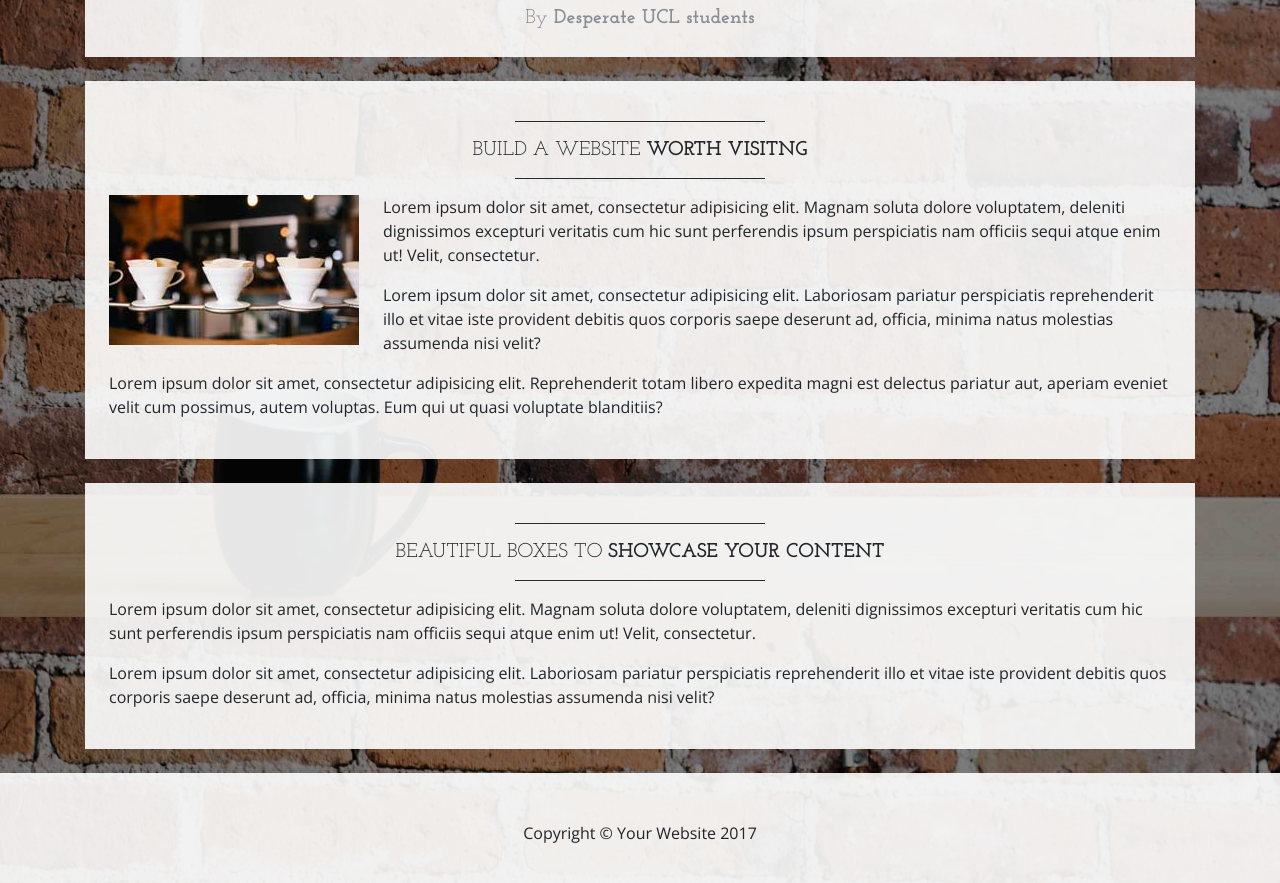
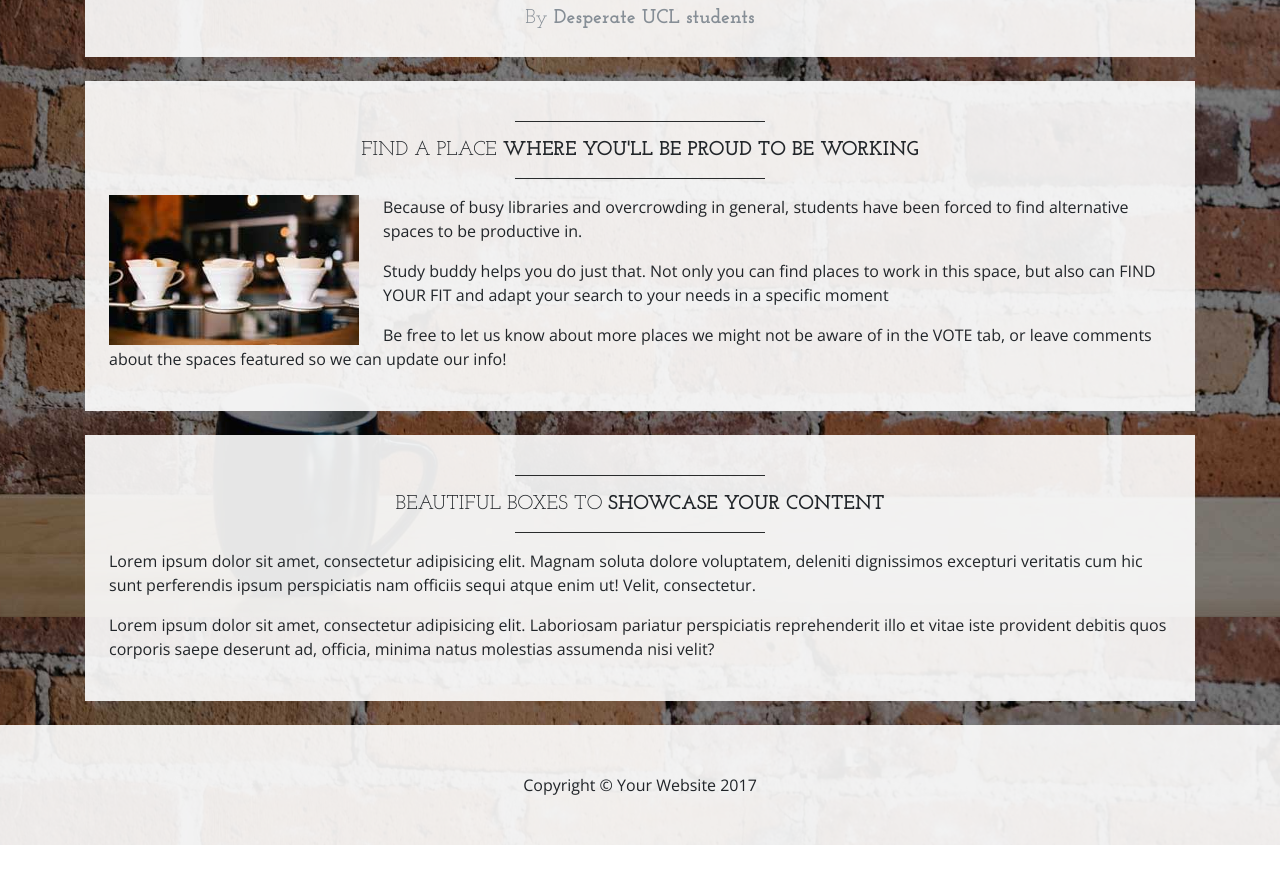
Before and after one commit to casa-carmen/new-study-buddy, a website: page index.html in a window 1280 px wide. Shown: the part 983-1866 px from the top of the page. After the commit the page ends 1828 px from the top, so only its background shows below. Drawn offline with nearby package versions, Linux system fonts and the light colour scheme.

Commit message:
description
changed description from generic to something about studdy buddy

```diff
--- a/index.html
+++ b/index.html
@@ -109,14 +109,14 @@
 
       <div class="bg-faded p-4 my-4">
         <hr class="divider">
-        <h2 class="text-center text-lg text-uppercase my-0">Build a website
-          <strong>worth visitng</strong>
+        <h2 class="text-center text-lg text-uppercase my-0">Find a place
+          <strong>where you'll be proud to be working</strong>
         </h2>
         <hr class="divider">
         <img class="img-fluid float-left mr-4 d-none d-lg-block" src="img/intro-pic.jpg" alt="">
-        <p>Lorem ipsum dolor sit amet, consectetur adipisicing elit. Magnam soluta dolore voluptatem, deleniti dignissimos excepturi veritatis cum hic sunt perferendis ipsum perspiciatis nam officiis sequi atque enim ut! Velit, consectetur.</p>
-        <p>Lorem ipsum dolor sit amet, consectetur adipisicing elit. Laboriosam pariatur perspiciatis reprehenderit illo et vitae iste provident debitis quos corporis saepe deserunt ad, officia, minima natus molestias assumenda nisi velit?</p>
-        <p>Lorem ipsum dolor sit amet, consectetur adipisicing elit. Reprehenderit totam libero expedita magni est delectus pariatur aut, aperiam eveniet velit cum possimus, autem voluptas. Eum qui ut quasi voluptate blanditiis?</p>
+        <p>Because of busy libraries and overcrowding in general, students have been forced to find alternative spaces to be productive in.</p>
+        <p>Study buddy helps you do just that. Not only you can find places to work in this space, but also can FIND YOUR FIT and adapt your search to your needs in a specific moment</p>
+        <p>Be free to let us know about more places we might not be aware of in the VOTE tab, or leave comments about the spaces featured so we can update our info!</p>
       </div>
 
       <div class="bg-faded p-4 my-4">
```
